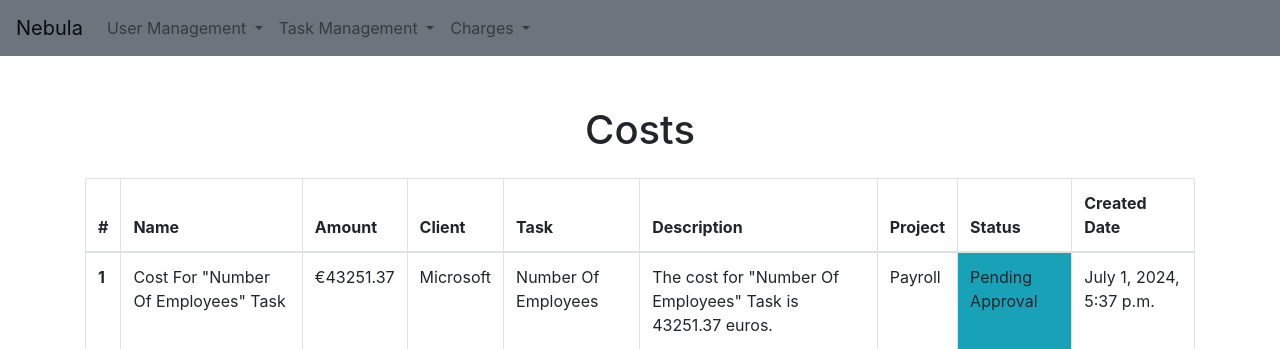
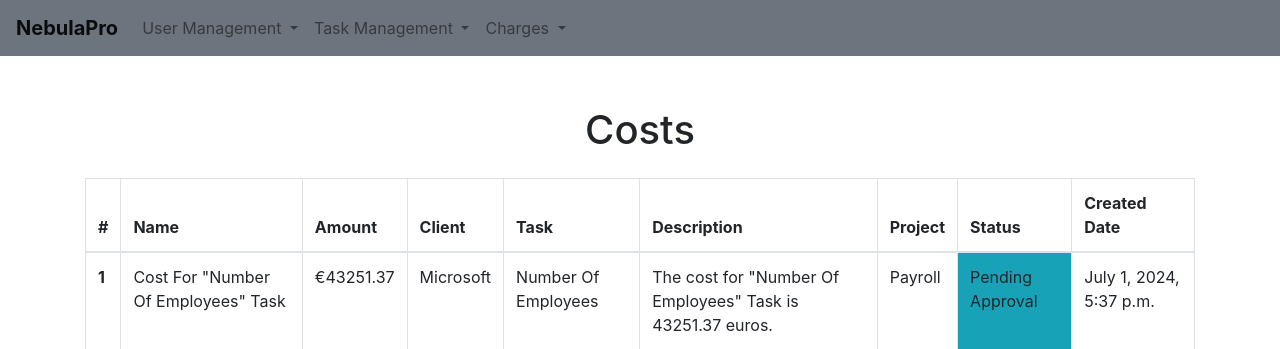
Before and after one commit to ocsnoopy/nebulapro, a Django app: page /costs/ in a window 1280 px wide. Shown: the top 349 px of the page. Run offline with Django 5.2, Linux system fonts and the light colour scheme; data comes from the database, SQL or seed files in the repository.

Commit message:
nothing :P

```diff
--- a/nebula_app/templates/base.html
+++ b/nebula_app/templates/base.html
@@ -10,7 +10,7 @@
   </head>
   <body>
     <nav class="navbar navbar-expand-lg navbar-light bg-secondary">
-      <a class="navbar-brand" href="{% url 'home' %}">Nebula</a>
+      <a class="navbar-brand" href="{% url 'home' %}"><strong>NebulaPro</strong></a>
       <button class="navbar-toggler" type="button" data-toggle="collapse" data-target="#navbarSupportedContent" aria-controls="navbarSupportedContent" aria-expanded="false" aria-label="Toggle navigation">
         <span class="navbar-toggler-icon"></span>
       </button>
```
